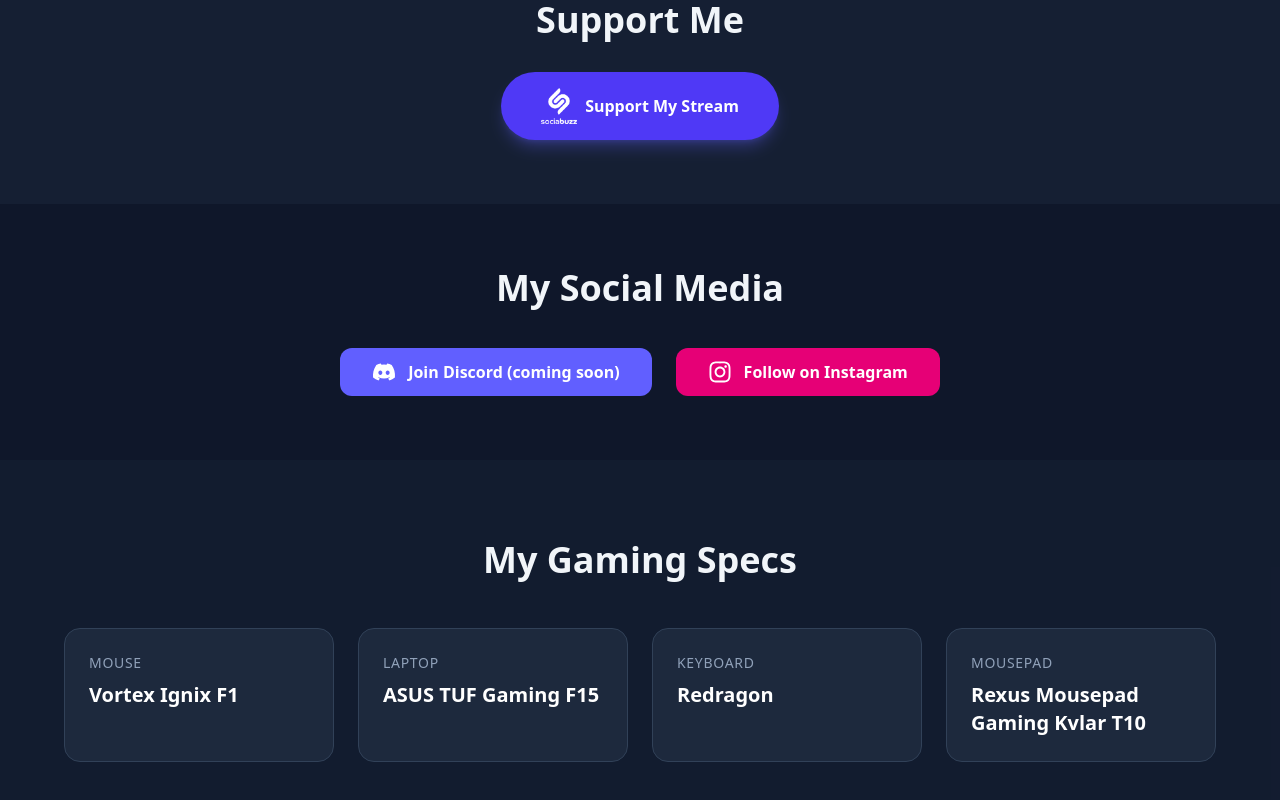
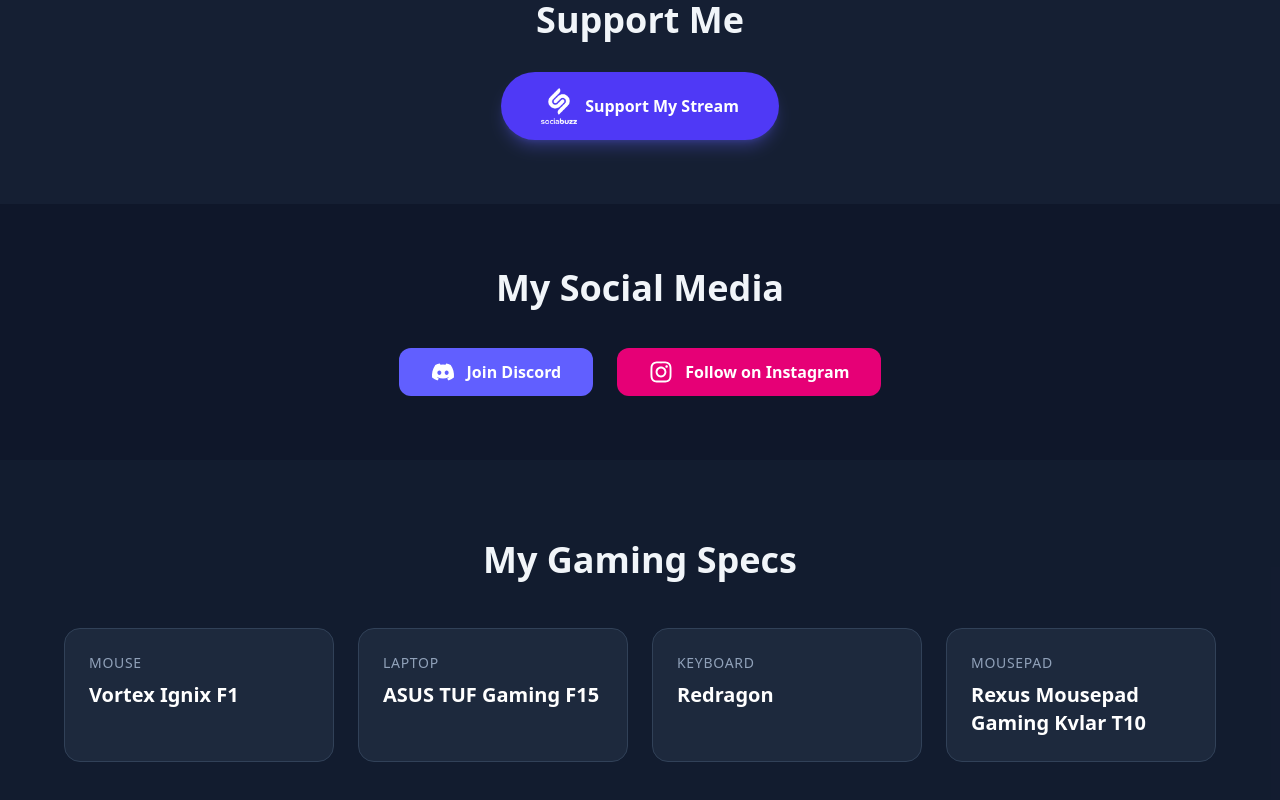
Before and after one commit to meardash/Gaming-Space, a React (Vite) app: page / in a window 1280 px wide. Shown: the part 704-1504 px from the top of the page. Built offline with nearby package versions, Linux system fonts and the light colour scheme.

Commit message:
update discord link

```diff
--- a/src/App.jsx
+++ b/src/App.jsx
@@ -44,11 +44,11 @@
           <h2 className="text-3xl md:text-4xl font-bold mb-10">My Social Media</h2>
           <div className="flex flex-col md:flex-row justify-center gap-6">
             <a
-              href="#"
+              href="https://discord.gg/jKUaHEzF"
               className="flex items-center justify-center gap-3 bg-indigo-500 hover:bg-indigo-600 text-white py-3 px-8 rounded-xl transition-colors duration-300 w-full md:w-auto font-semibold"
             >
               <FaDiscord className="text-2xl" />
-              <span>Join Discord (coming soon)</span>
+              <span>Join Discord</span>
             </a>
 
             <a
```
